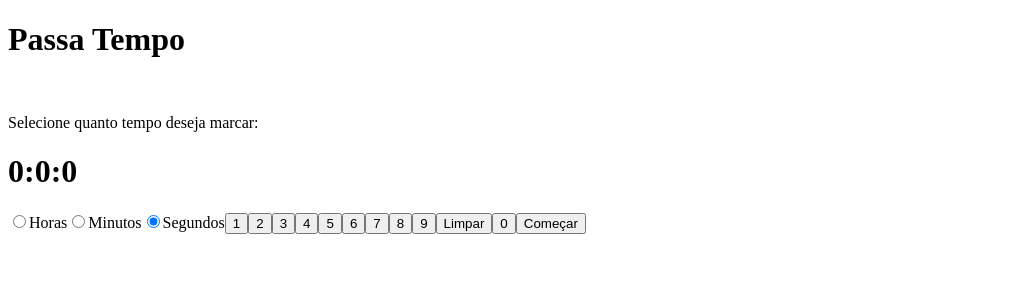
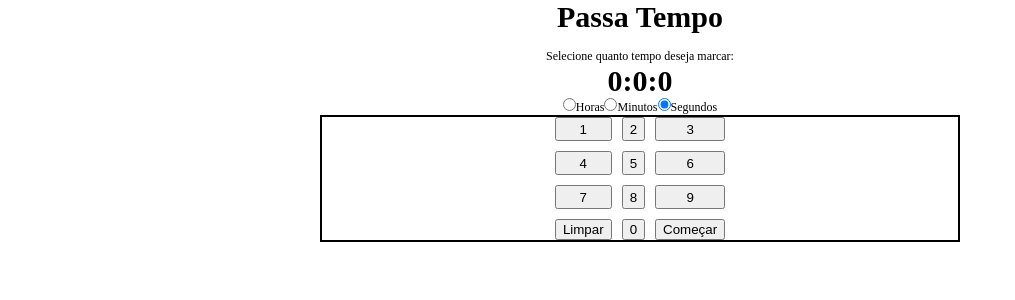
Before and after one commit to rafaelsisoares/countdown, an Angular app: page / in a window 1280 px wide. Shown: the top 300 px of the page, without its empty margins (0-1015 px from the left). Built offline with nearby package versions, Linux system fonts and the light colour scheme.

Commit message:
style: inicio da estilizacao

```diff
--- a/src/app/components/counter/counter.component.css
+++ b/src/app/components/counter/counter.component.css
@@ -0,0 +1,22 @@
+.title, .counter {
+  font-size: 2.5rem;
+}
+
+.keyboard {
+  border: 2px solid #000;
+  display: grid;
+  grid-template:
+  [row1-start] "button button button" 2rem [row1-end]
+  [row2-start] "button button button" 2rem [row2-end]
+  [row3-start] "button button button" 2rem [row3-end]
+  ;
+  grid-gap: 10px;
+  justify-self: center;
+  justify-content: center;
+  width: 50%;
+}
+
+.timeout {
+  font-weight: bold;
+  color: #720000;
+}
--- a/src/app/components/counter/counter.component.html
+++ b/src/app/components/counter/counter.component.html
@@ -1,15 +1,16 @@
-<h1>{{title}}</h1>
+<h1 class="title">{{title}}</h1>
 <br />
 <p>Selecione quanto tempo deseja marcar:</p>
 <div>
-  <h1>{{hours()}}:{{minutes()}}:{{seconds()}}</h1>
-  <div class="keyboard">
+  <h1 class="counter">{{hours()}}:{{minutes()}}:{{seconds()}}</h1>
+  <section>
     <input type="radio" id="hours" name="set_time" value="horas" (click)="handleChangeTimeToggle($event)">
     <label for="hours">Horas</label>
     <input type="radio" id="minutes" name="set_time" value="minutos" (click)="handleChangeTimeToggle($event)">
     <label for="minutes">Minutos</label>
     <input type="radio" id="seconds" name="set_time" value="segundos" (click)="handleChangeTimeToggle($event)" [defaultChecked]="true">
     <label for="seconds">Segundos</label>
+    <div class="keyboard">
       <button value="1" (click)="handleChange($event)" [disabled]="isRunning()">1</button>
       <button value="2" (click)="handleChange($event)" [disabled]="isRunning()">2</button>
       <button value="3" (click)="handleChange($event)" [disabled]="isRunning()">3</button>
@@ -23,5 +24,6 @@
       <button value="0" (click)="handleChange($event)" [disabled]="isRunning()">0</button>
       <button (click)="countdown()" [disabled]="isRunning()">Começar</button>
     </div>
-  <h2 [hidden]="visibility()">O tempo acabou!!!</h2>
+  </section>
+  <h2 [hidden]="visibility()" class="timeout">O tempo acabou!!!</h2>
 </div>
--- a/src/styles.css
+++ b/src/styles.css
@@ -1 +1,13 @@
 /* You can add global styles to this file, and also import other style files */
+* {
+  margin: 0;
+  box-sizing: border-box;
+}
+
+html {
+  font-size: 12px;
+}
+
+body {
+  text-align: center;
+}
```
Lines whose indentation alone changed are shown as unchanged.
